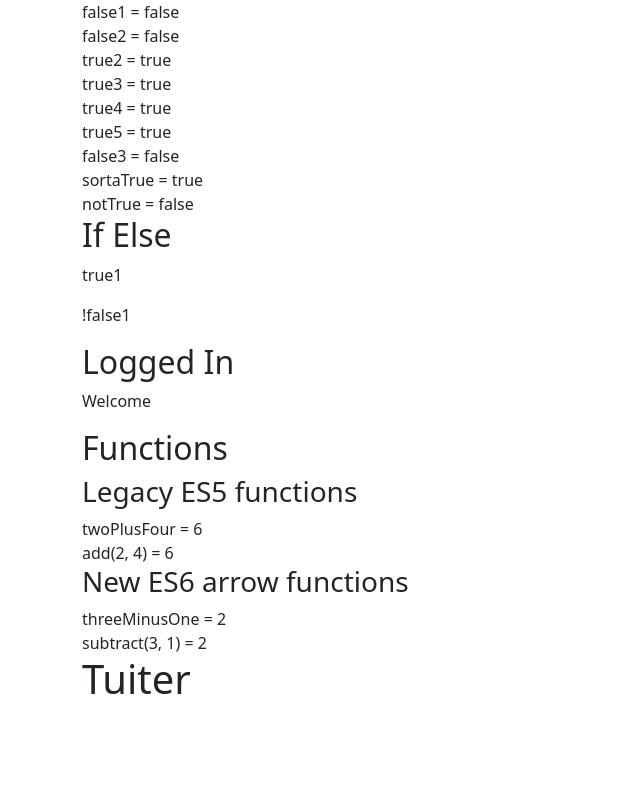
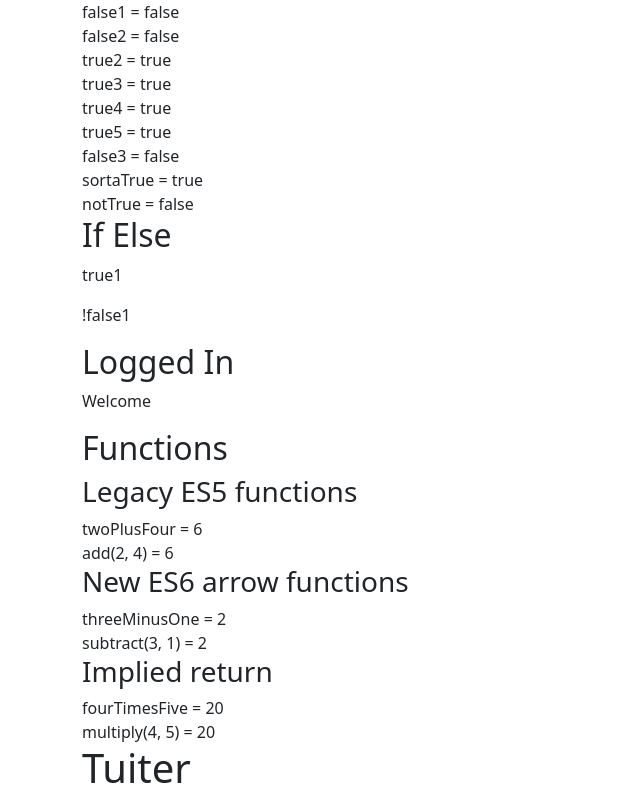
Before and after one commit to DanGraziano/tuiter-react-web-app, a React (Create React App) app: page / in a window 1280 px wide. Shown: the part 627-1427 px from the top of the page, without its empty margins (0-640 px from the left). Before the commit the page ends 1338 px from the top, so only its background shows below. Built offline with nearby package versions, Linux system fonts and the light colour scheme.

Commit message:
Add implied return code

```diff
--- a/src/labs/a3/implied-return.js
+++ b/src/labs/a3/implied-return.js
@@ -0,0 +1,14 @@
+function ImpliedReturn() {
+
+    const multiply = (a, b) => a * b;
+    const fourTimesFive = multiply(4, 5);
+    console.log(fourTimesFive);
+    return (
+        <>
+          <h3>Implied return</h3>
+          fourTimesFive = { fourTimesFive }<br />
+          multiply(4, 5) = { multiply(4, 5) }<br />
+        </>
+      )
+}
+export default ImpliedReturn
--- a/src/labs/a3/java-script.js
+++ b/src/labs/a3/java-script.js
@@ -5,6 +5,7 @@ import IfElse from "./if-else";
 import TernaryOperator from "./ternary-operator";
 import ES5Functions from "./es5-functions";
 import ArrowFunctions from "./arrow-functions";
+import ImpliedReturn from "./implied-return";
 
 function JavaScript() {
     console.log('Hello World');
@@ -18,6 +19,7 @@ function JavaScript() {
           <TernaryOperator/>
           <ES5Functions/>
           <ArrowFunctions/>
+          <ImpliedReturn/>
        </div>
     );
  }
```
